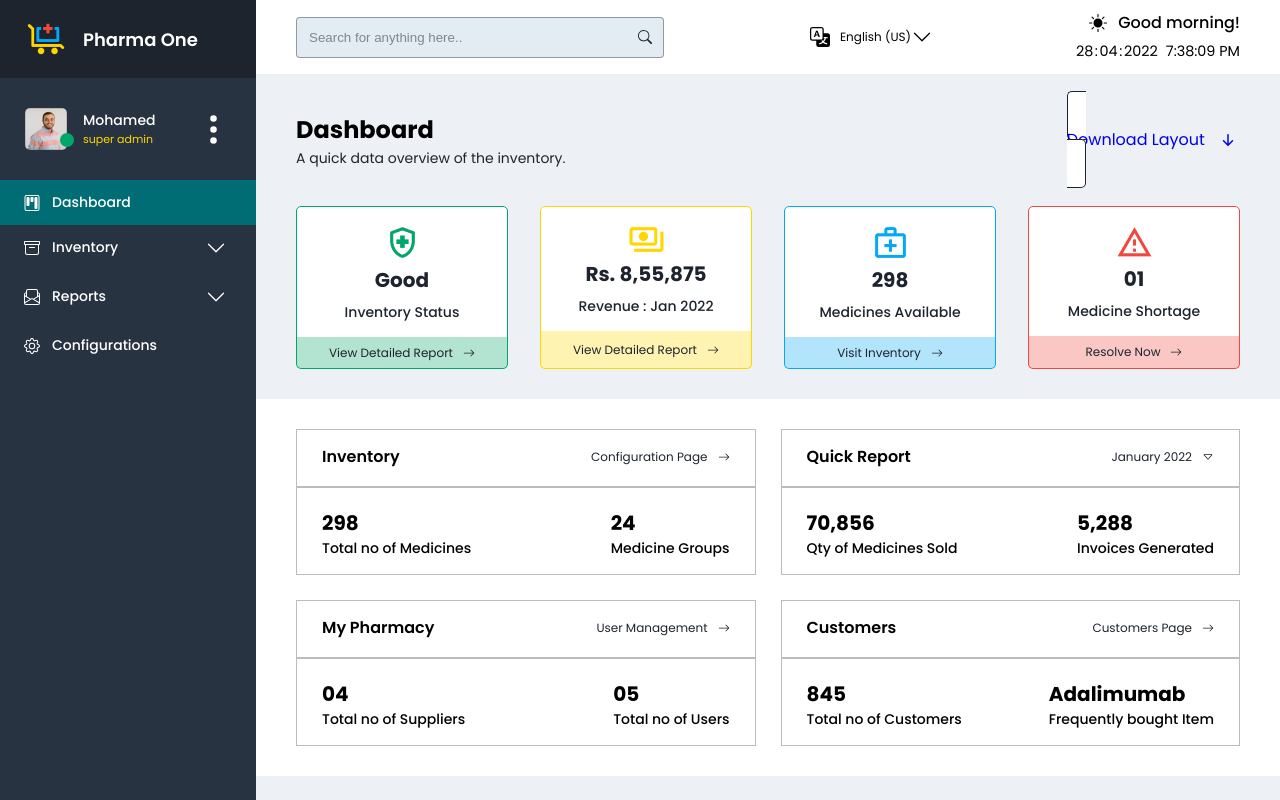
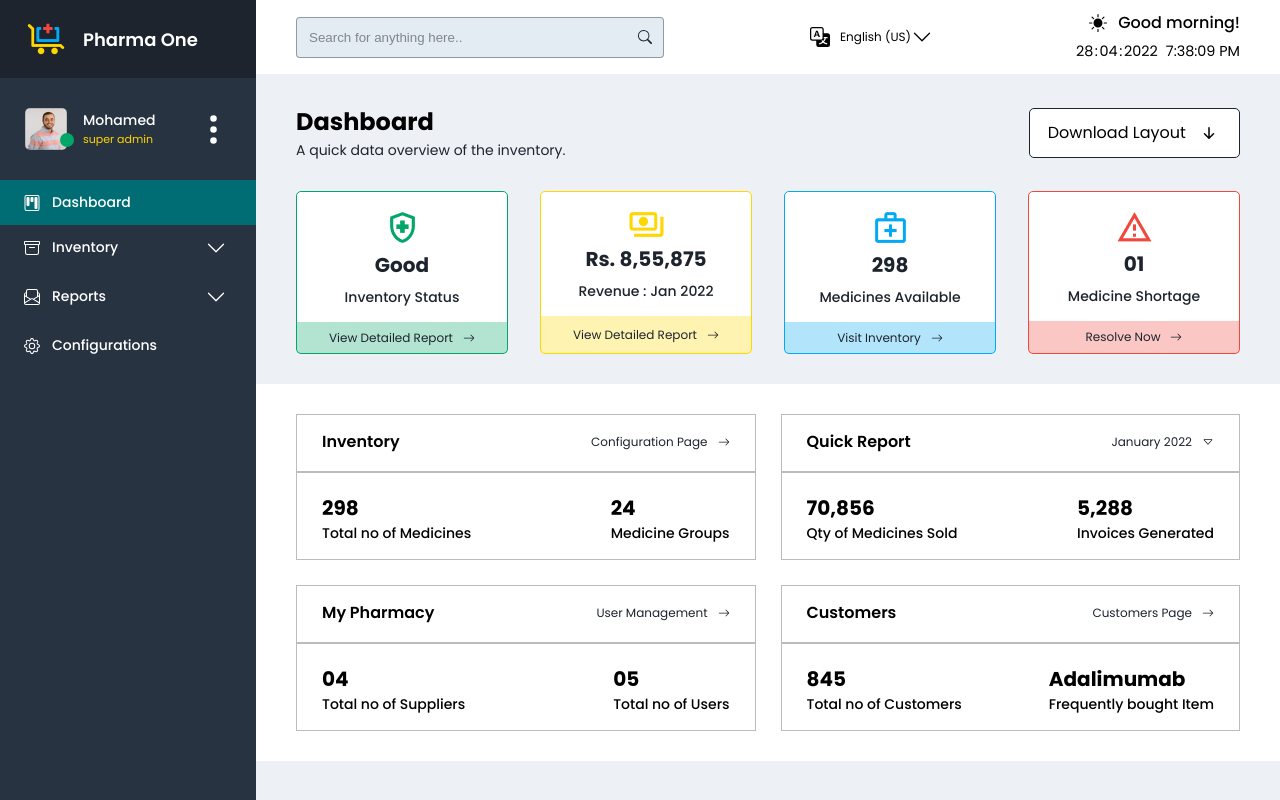
Before and after one commit to mohamedy72/pharmacy-managment, a React (Vite) app: page / in a window 1280 px wide. Built offline with nearby package versions, Linux system fonts and the light colour scheme; data requests are answered from the project's data file.

Commit message:
feat: Create different types of Buttons

```diff
--- a/src/components/Layouts/LayoutHeader/LayoutHeader.jsx
+++ b/src/components/Layouts/LayoutHeader/LayoutHeader.jsx
@@ -1,10 +1,10 @@
 import "./layoutheader.css";
-import { useState, useRef, useEffect, Fragment } from "react";
-import Button from "@Components/UI/Button/Button";
+import { useState, useRef, useEffect } from "react";
 import { Dropdown } from "@Components/UI/Widgets";
 import useBodyDismiss from "@Hooks/useBodyDismiss";
 
 import { FileEarmarkExcel, FileEarmarkPdf } from "react-bootstrap-icons";
+import { ActionButton } from "@/components/UI/Button/Button";
 
 const LayoutHeader = ({
   btnClass,
@@ -35,13 +35,12 @@ const LayoutHeader = ({
       </div>
       {hasDropdown ? (
         <div className="layoutheader_cta">
-          <Button
+          <ActionButton
+            iconDir={iconDir}
+            icon={icon}
+            label={label}
             btnClass={btnClass}
-            iconDir={iconDir}
-            label={label}
-            icon={icon}
-            handleHeaderDropdown={handleHeaderDropdown}
-            path={path}
+            handleClick={handleHeaderDropdown}
           />
           <div className="dropdown" ref={hRef}>
             {headerDropdown && (
@@ -64,7 +63,7 @@ const LayoutHeader = ({
           </div>
         </div>
       ) : (
-        <Button
+        <ActionButton
           btnClass={btnClass}
           iconDir={iconDir}
           label={label}
--- a/src/components/UI/Button/Button.jsx
+++ b/src/components/UI/Button/Button.jsx
@@ -2,7 +2,7 @@ import "./button.css";
 
 import { Link } from "react-router-dom";
 
-const Button = ({
+export const LinkButton = ({
   iconDir,
   label,
   icon,
@@ -31,4 +31,27 @@ const Button = ({
   );
 };
 
-export default Button;
+export const ActionButton = ({
+  iconDir,
+  label,
+  icon,
+  btnClass,
+  handleClick,
+  type,
+}) => {
+  return (
+    <button type={type} className={`btn ${btnClass}`} onClick={handleClick}>
+      {iconDir === "left" ? (
+        <span className="btn_data">
+          {icon} {label}
+        </span>
+      ) : iconDir === "right" ? (
+        <span className="btn_data">
+          {label} {icon}
+        </span>
+      ) : (
+        { label }
+      )}
+    </button>
+  );
+};
--- a/src/components/UI/Button/button.css
+++ b/src/components/UI/Button/button.css
@@ -1,4 +1,5 @@
 .btn {
+  all: unset;
   padding: 0.75rem 1.125rem;
   border-radius: 5px;
   cursor: pointer;
```
